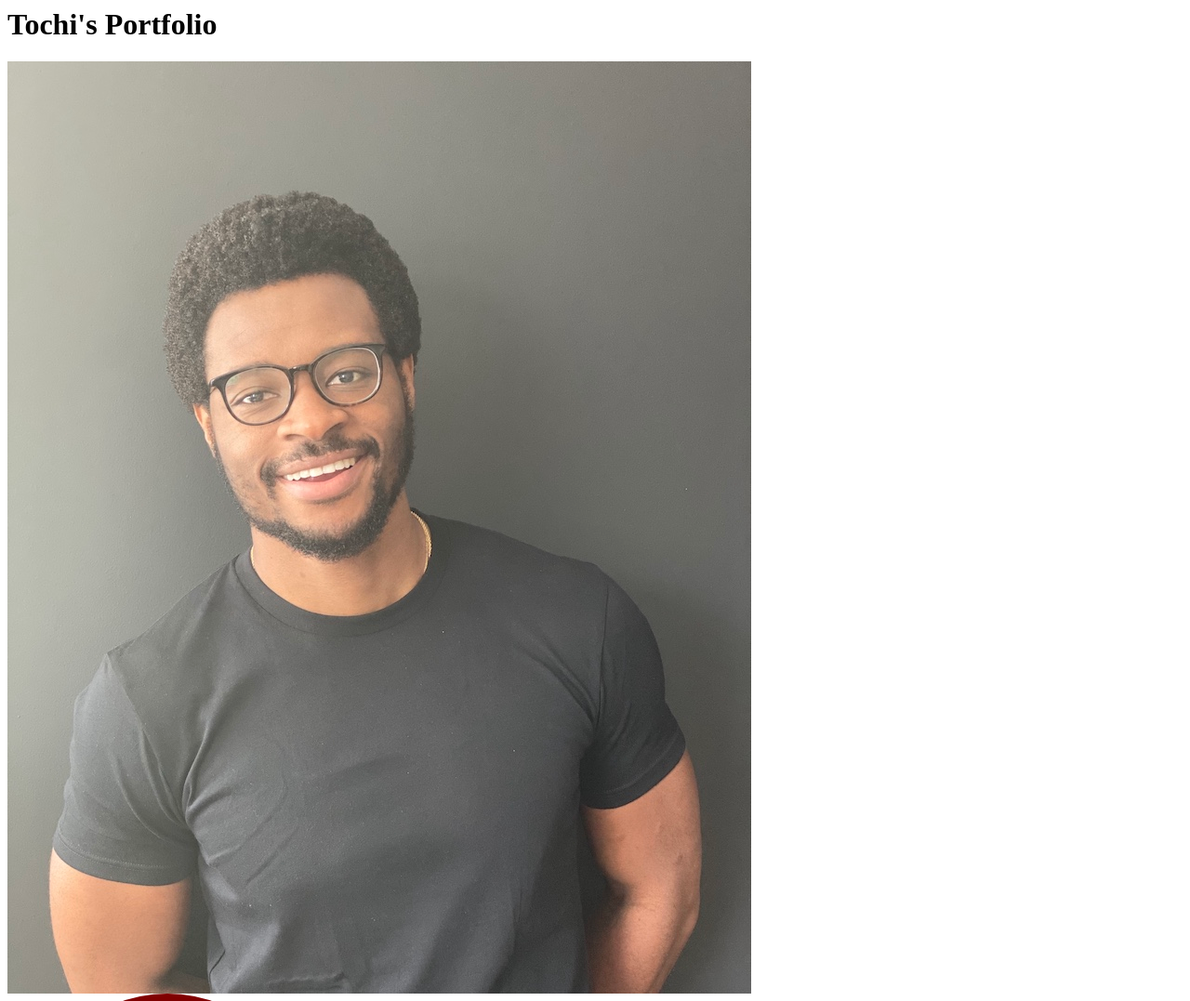
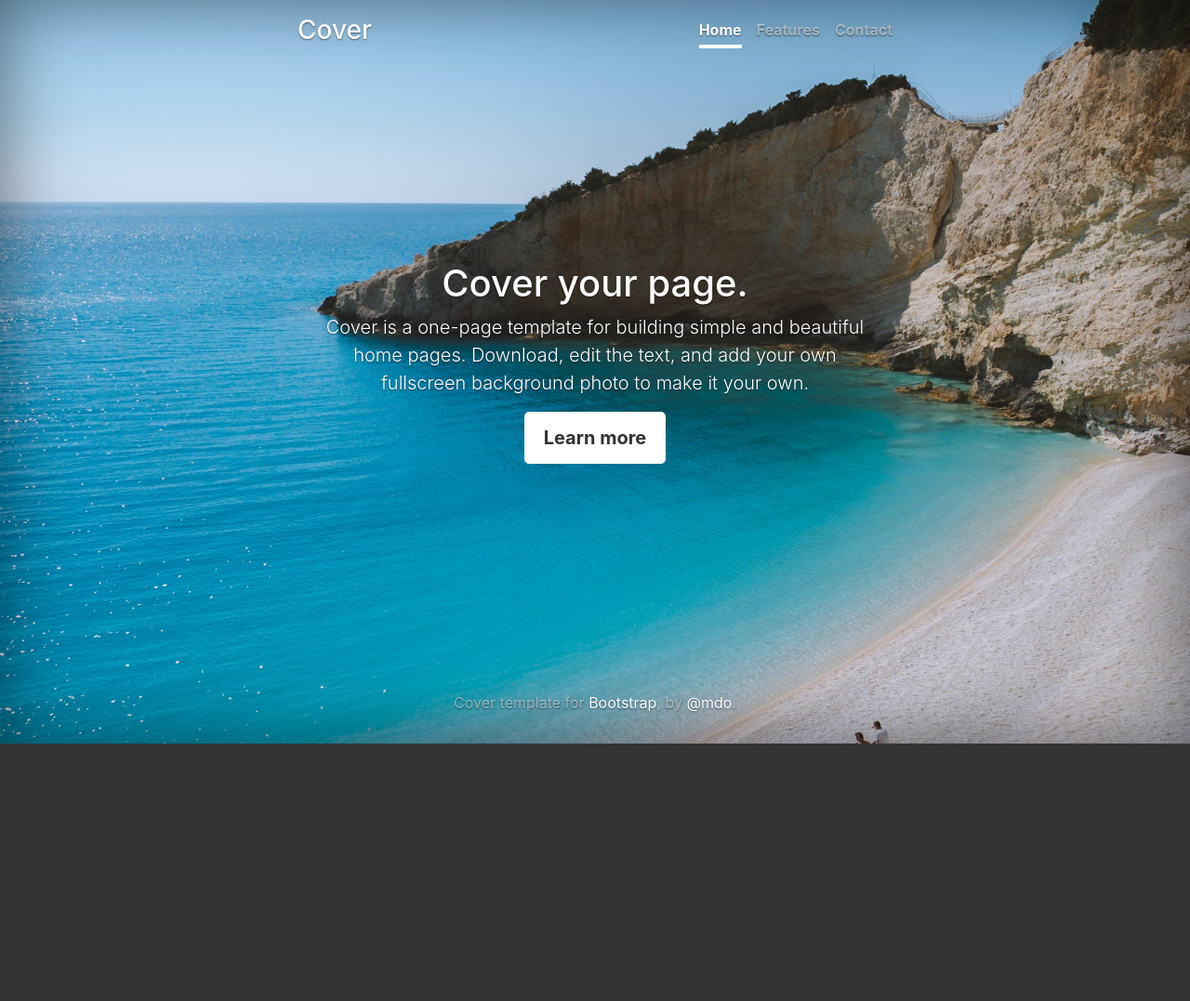
Before and after one commit to tochitemi/tochitemi.github.io, a plain HTML site: page index.html in a window 1280 px wide. Shown: the whole page at 93% size. After the commit the page ends 800 px from the top, so only its background shows below. Drawn offline with nearby package versions, Linux system fonts and the light colour scheme.

Commit message:
Add files via upload

```diff
--- /dev/null
+++ b/cover.css
@@ -0,0 +1,119 @@
+/*
+ * Globals
+ */
+
+/* Links */
+a,
+a:focus,
+a:hover {
+  color: #fff;
+}
+
+/* Custom default button */
+.btn-secondary,
+.btn-secondary:hover,
+.btn-secondary:focus {
+  color: #333;
+  text-shadow: none; /* Prevent inheritance from `body` */
+  background-color: #fff;
+  border: .05rem solid #fff;
+}
+
+
+/*
+ * Base structure
+ */
+
+html,
+body {
+  height: 100%;
+  background-color: #333;
+}
+
+body {
+  display: -ms-flexbox;
+  display: flex;
+  color: #fff;
+  text-shadow: 0 .05rem .1rem rgba(0, 0, 0, .5);
+  box-shadow: inset 0 0 5rem rgba(0, 0, 0, .5);
+  /*
+      ----------------------------------
+              UPDATE IMAGE BELOW
+      ----------------------------------
+  */
+
+
+  background: url('02.jpg') no-repeat center center fixed;
+  -webkit-background-size: cover;
+  -moz-background-size: cover;
+  background-size: cover;
+  -o-background-size: cover;
+
+}
+
+.cover-container {
+  max-width: 42em;
+}
+
+
+/*
+ * Header
+ */
+.masthead {
+  margin-bottom: 2rem;
+}
+
+.masthead-brand {
+  margin-bottom: 0;
+}
+
+.nav-masthead .nav-link {
+  padding: .25rem 0;
+  font-weight: 700;
+  color: rgba(255, 255, 255, .5);
+  background-color: transparent;
+  border-bottom: .25rem solid transparent;
+}
+
+.nav-masthead .nav-link:hover,
+.nav-masthead .nav-link:focus {
+  border-bottom-color: rgba(255, 255, 255, .25);
+}
+
+.nav-masthead .nav-link + .nav-link {
+  margin-left: 1rem;
+}
+
+.nav-masthead .active {
+  color: #fff;
+  border-bottom-color: #fff;
+}
+
+@media (min-width: 48em) {
+  .masthead-brand {
+    float: left;
+  }
+  .nav-masthead {
+    float: right;
+  }
+}
+
+
+/*
+ * Cover
+ */
+.cover {
+  padding: 0 1.5rem;
+}
+.cover .btn-lg {
+  padding: .75rem 1.25rem;
+  font-weight: 700;
+}
+
+
+/*
+ * Footer
+ */
+.mastfoot {
+  color: rgba(255, 255, 255, .5);
+}
--- a/index.html
+++ b/index.html
@@ -1,5 +1,61 @@
-<html>
-    <h1> Tochi's Portfolio</h1>
-    <img src="./tochipic.jpg" />
-    <div style=" z-index: 5; position: absolute; left:30px; right:30px; width: 300px; height: 300px; border-radius: 50%; background: maroon;">
+<!doctype html>
+<html lang="en">
+  <head>
+    <meta charset="utf-8">
+    <meta name="viewport" content="width=device-width, initial-scale=1, shrink-to-fit=no">
+    <meta name="description" content="">
+    <meta name="author" content="Mark Otto, Jacob Thornton, and Bootstrap contributors">
+    <meta name="generator" content="Jekyll v4.0.1">
+    <title>Cover Template · Bootstrap</title>
+
+    <!-- Bootstrap core CSS -->
+    <link href="https://stackpath.bootstrapcdn.com/bootstrap/4.5.0/css/bootstrap.min.css" rel="stylesheet">
+
+    <style>
+      .bd-placeholder-img {
+        font-size: 1.125rem;
+        text-anchor: middle;
+        -webkit-user-select: none;
+        -moz-user-select: none;
+        -ms-user-select: none;
+        user-select: none;
+      }
+
+      @media (min-width: 768px) {
+        .bd-placeholder-img-lg {
+          font-size: 3.5rem;
+        }
+      }
+    </style>
+    <!-- Custom styles for this template -->
+    <link href="cover.css" rel="stylesheet">
+  </head>
+  <body class="text-center">
+    <div class="cover-container d-flex w-100 h-100 p-3 mx-auto flex-column">
+  <header class="masthead mb-auto">
+    <div class="inner">
+      <h3 class="masthead-brand">Cover</h3>
+      <nav class="nav nav-masthead justify-content-center">
+        <a class="nav-link active" href="#">Home</a>
+        <a class="nav-link" href="#">Features</a>
+        <a class="nav-link" href="#">Contact</a>
+      </nav>
+    </div>
+  </header>
+
+  <main role="main" class="inner cover">
+    <h1 class="cover-heading">Cover your page.</h1>
+    <p class="lead">Cover is a one-page template for building simple and beautiful home pages. Download, edit the text, and add your own fullscreen background photo to make it your own.</p>
+    <p class="lead">
+      <a href="#" class="btn btn-lg btn-secondary">Learn more</a>
+    </p>
+  </main>
+
+  <footer class="mastfoot mt-auto">
+    <div class="inner">
+      <p>Cover template for <a href="https://getbootstrap.com/">Bootstrap</a>, by <a href="https://twitter.com/mdo">@mdo</a>.</p>
+    </div>
+  </footer>
+</div>
+</body>
 </html>
```
Also changed, not shown: 00.jpg (added), 01.jpg (added), 02.jpg (added), 03.jpg (added).
